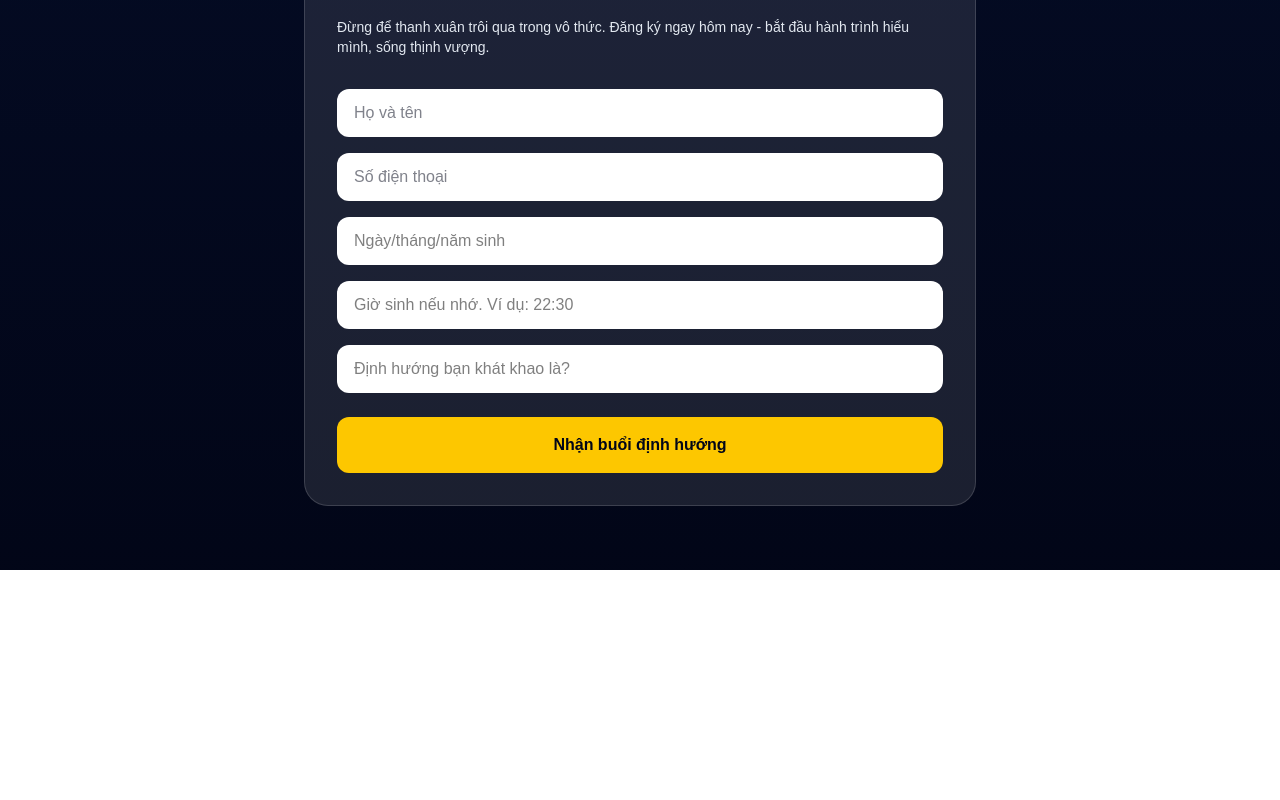
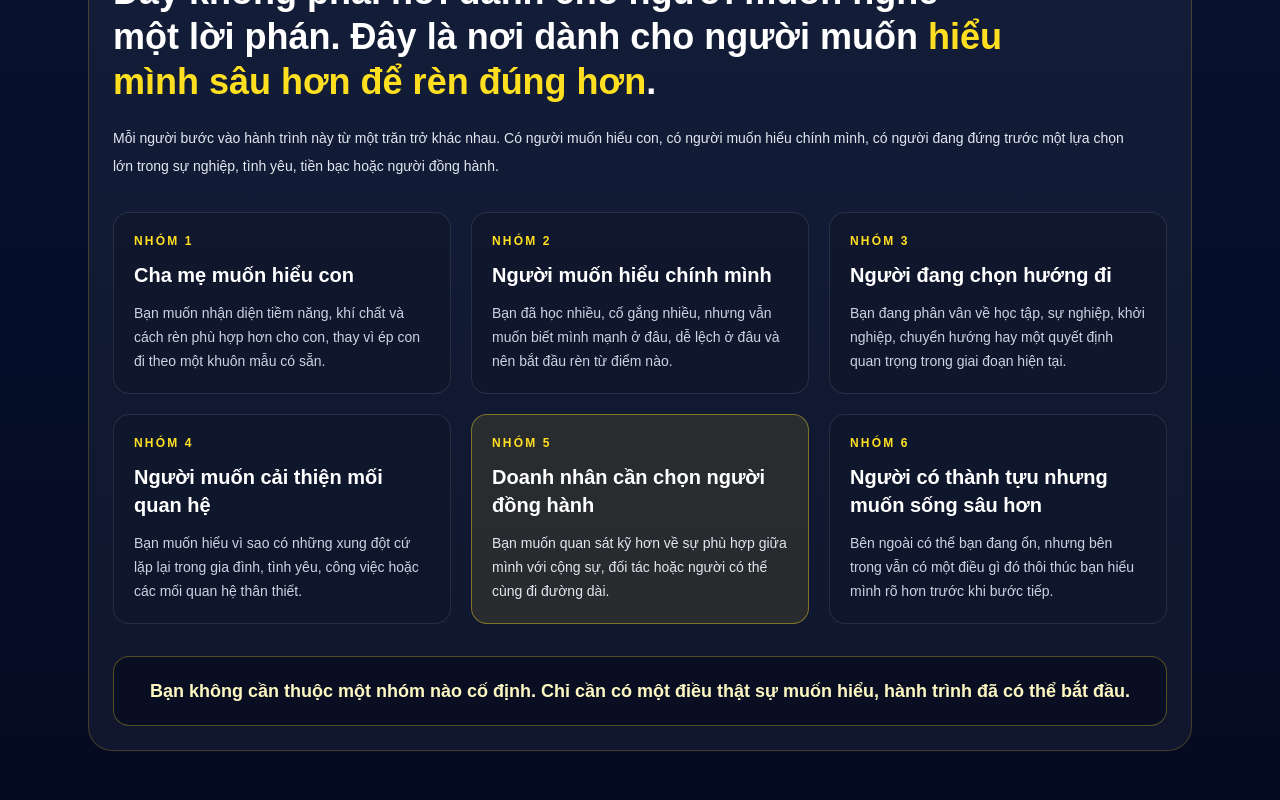
Before and after one commit to lanmatmathinhvuong-dot/mtmv, a Next.js app: page / in a window 1280 px wide. Shown: the part 6060-6860 px from the top of the page. Before the commit the page ends 6630 px from the top, so only its background shows below. Built offline with nearby package versions, Linux system fonts and the light colour scheme; no server answers.

Commit message:
them module ai phu hop

```diff
--- a/app/page.tsx
+++ b/app/page.tsx
@@ -598,6 +598,110 @@ setGhiChuDacBiet("");
     </p>
   </div>
 </section>
+   <section className="mt-10 rounded-3xl border border-yellow-300/20 bg-white/5 p-6 text-left">
+  <p className="text-sm font-bold uppercase tracking-[0.25em] text-yellow-300">
+    AI PHÙ HỢP VỚI MẬT MÃ TÀI NĂNG?
+  </p>
+
+  <h2 className="mt-3 max-w-4xl text-3xl font-black leading-tight text-white md:text-4xl">
+    Đây không phải nơi dành cho người muốn nghe một lời phán. Đây là nơi dành
+    cho người muốn{" "}
+    <span className="text-yellow-300">hiểu mình sâu hơn để rèn đúng hơn</span>.
+  </h2>
+
+  <p className="mt-5 max-w-5xl text-sm leading-7 text-slate-200">
+    Mỗi người bước vào hành trình này từ một trăn trở khác nhau. Có người muốn
+    hiểu con, có người muốn hiểu chính mình, có người đang đứng trước một lựa
+    chọn lớn trong sự nghiệp, tình yêu, tiền bạc hoặc người đồng hành.
+  </p>
+
+  <div className="mt-8 grid gap-5 md:grid-cols-2 xl:grid-cols-3">
+    <div className="rounded-2xl border border-white/10 bg-slate-900/60 p-5">
+      <p className="text-xs font-bold uppercase tracking-[0.18em] text-yellow-300">
+        Nhóm 1
+      </p>
+      <h3 className="mt-3 text-xl font-black text-white">
+        Cha mẹ muốn hiểu con
+      </h3>
+      <p className="mt-3 text-sm leading-6 text-slate-300">
+        Bạn muốn nhận diện tiềm năng, khí chất và cách rèn phù hợp hơn cho con,
+        thay vì ép con đi theo một khuôn mẫu có sẵn.
+      </p>
+    </div>
+
+    <div className="rounded-2xl border border-white/10 bg-slate-900/60 p-5">
+      <p className="text-xs font-bold uppercase tracking-[0.18em] text-yellow-300">
+        Nhóm 2
+      </p>
+      <h3 className="mt-3 text-xl font-black text-white">
+        Người muốn hiểu chính mình
+      </h3>
+      <p className="mt-3 text-sm leading-6 text-slate-300">
+        Bạn đã học nhiều, cố gắng nhiều, nhưng vẫn muốn biết mình mạnh ở đâu,
+        dễ lệch ở đâu và nên bắt đầu rèn từ điểm nào.
+      </p>
+    </div>
+
+    <div className="rounded-2xl border border-white/10 bg-slate-900/60 p-5">
+      <p className="text-xs font-bold uppercase tracking-[0.18em] text-yellow-300">
+        Nhóm 3
+      </p>
+      <h3 className="mt-3 text-xl font-black text-white">
+        Người đang chọn hướng đi
+      </h3>
+      <p className="mt-3 text-sm leading-6 text-slate-300">
+        Bạn đang phân vân về học tập, sự nghiệp, khởi nghiệp, chuyển hướng hay
+        một quyết định quan trọng trong giai đoạn hiện tại.
+      </p>
+    </div>
+
+    <div className="rounded-2xl border border-white/10 bg-slate-900/60 p-5">
+      <p className="text-xs font-bold uppercase tracking-[0.18em] text-yellow-300">
+        Nhóm 4
+      </p>
+      <h3 className="mt-3 text-xl font-black text-white">
+        Người muốn cải thiện mối quan hệ
+      </h3>
+      <p className="mt-3 text-sm leading-6 text-slate-300">
+        Bạn muốn hiểu vì sao có những xung đột cứ lặp lại trong gia đình, tình
+        yêu, công việc hoặc các mối quan hệ thân thiết.
+      </p>
+    </div>
+
+    <div className="rounded-2xl border border-yellow-300/40 bg-yellow-300/10 p-5">
+      <p className="text-xs font-bold uppercase tracking-[0.18em] text-yellow-300">
+        Nhóm 5
+      </p>
+      <h3 className="mt-3 text-xl font-black text-white">
+        Doanh nhân cần chọn người đồng hành
+      </h3>
+      <p className="mt-3 text-sm leading-6 text-slate-200">
+        Bạn muốn quan sát kỹ hơn về sự phù hợp giữa mình với cộng sự, đối tác
+        hoặc người có thể cùng đi đường dài.
+      </p>
+    </div>
+
+    <div className="rounded-2xl border border-white/10 bg-slate-900/60 p-5">
+      <p className="text-xs font-bold uppercase tracking-[0.18em] text-yellow-300">
+        Nhóm 6
+      </p>
+      <h3 className="mt-3 text-xl font-black text-white">
+        Người có thành tựu nhưng muốn sống sâu hơn
+      </h3>
+      <p className="mt-3 text-sm leading-6 text-slate-300">
+        Bên ngoài có thể bạn đang ổn, nhưng bên trong vẫn có một điều gì đó
+        thôi thúc bạn hiểu mình rõ hơn trước khi bước tiếp.
+      </p>
+    </div>
+  </div>
+
+  <div className="mt-8 rounded-2xl border border-yellow-300/30 bg-slate-950/50 p-5 text-center">
+    <p className="text-lg font-bold text-yellow-100">
+      Bạn không cần thuộc một nhóm nào cố định. Chỉ cần có một điều thật sự muốn
+      hiểu, hành trình đã có thể bắt đầu.
+    </p>
+  </div>
+</section>
         <section
           id="dang-ky"
           className="mt-16 w-full max-w-2xl rounded-3xl border border-white/15 bg-white/10 p-8 text-left"
```
